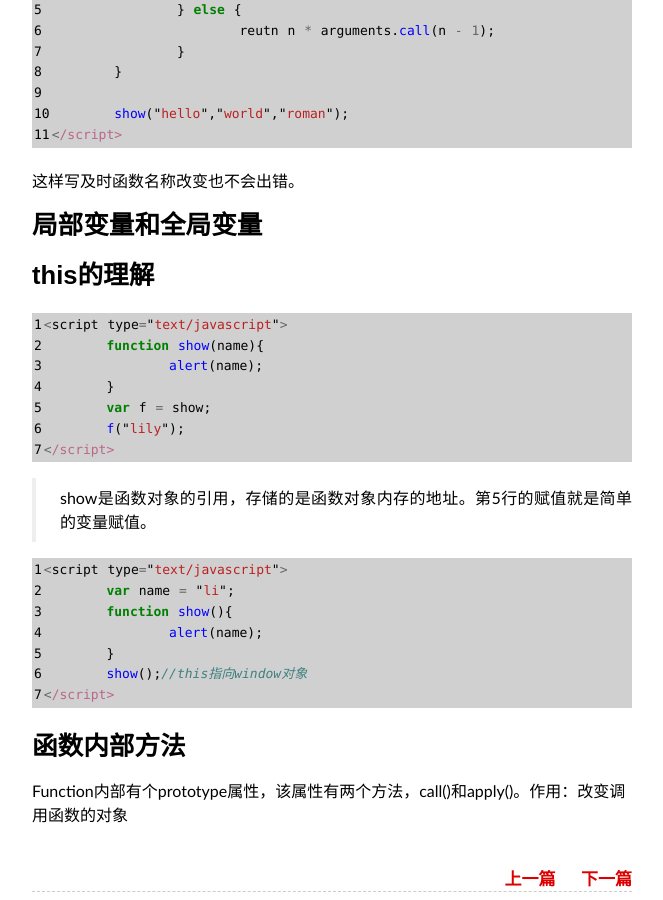
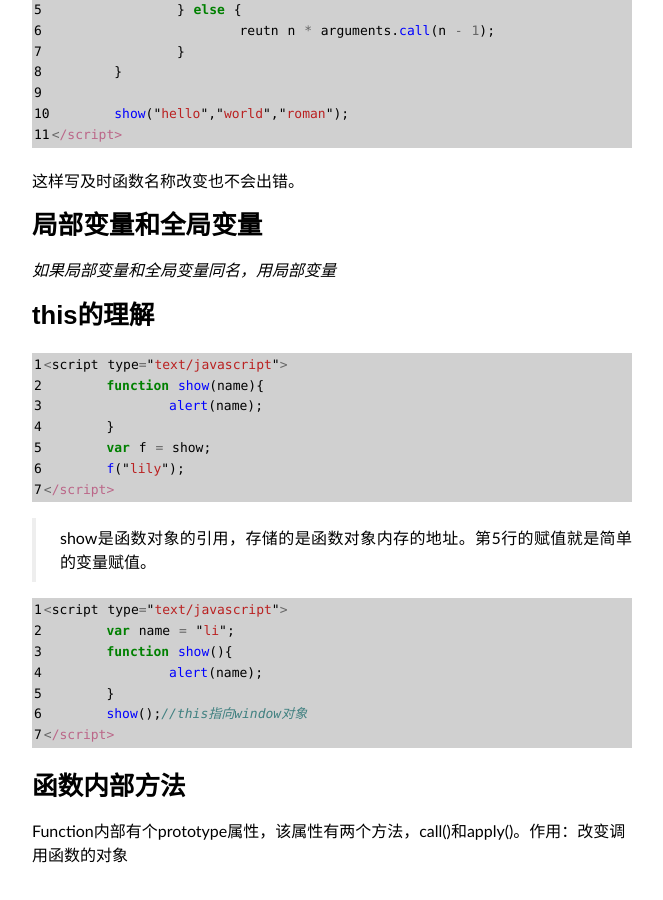
Before and after one commit to aliveaway/aliveaway.github.io, a Jekyll site: the page built from _posts/2016-10-03-js-function.md, in a window 1280 px wide and 900 px high, scrolled down 1421 px. Shown: the whole window, without its empty margins (308-971 px from the left). Built offline with Jekyll 4.4.1, drawn with Linux system fonts in a browser that asks for light colours; comment, search, counter and statistics services are not loaded.

Commit message:
2016-10-04

```diff
--- a/_posts/2016-10-03-js-function.md
+++ b/_posts/2016-10-03-js-function.md
@@ -85,7 +85,7 @@ js中的函数对应Function，和数组类似。每个函数都是一个Functio
 
 # 局部变量和全局变量
 
-<!-- *如果局部变量和全局变量同名，用局部变量* -->
+*如果局部变量和全局变量同名，用局部变量*
 
 # this的理解
 
```
